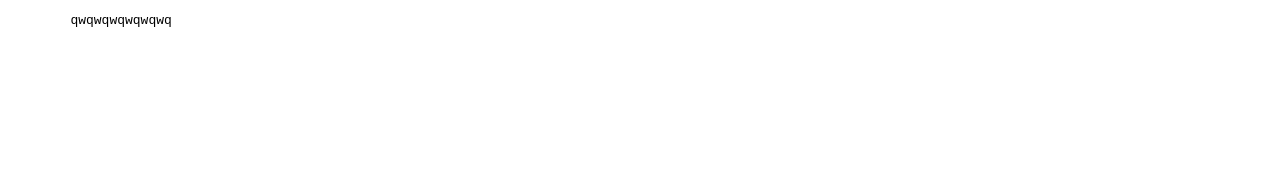
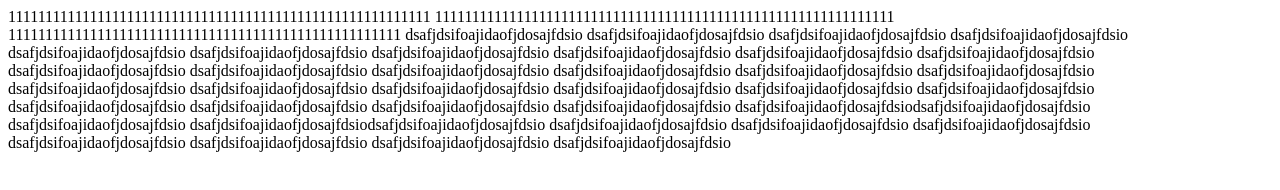
Before and after one commit to Toobe53/osioi.github.io, a plain HTML site: page index.html in a window 1280 px wide. Drawn offline with Linux system fonts and the light colour scheme.

Commit message:
Update index.html

```diff
--- a/index.html
+++ b/index.html
@@ -1,11 +1,45 @@
 <!DOCTYPE html>
 <html>
-<head>
-    <title>1111/111111</title>
-    <body>
-    <pre>
-        qwqwqwqwqwqwq
-    <pre>
-    <body>
-<head>
+111111111111111111111111111111111111111111111111111111111
+    11111111111111111111111111111111111111111111111111111111111111
+    11111111111111111111111111111111111111111111111111111
+    dsafjdsifoajidaofjdosajfdsio
+    dsafjdsifoajidaofjdosajfdsio
+    dsafjdsifoajidaofjdosajfdsio
+
+    dsafjdsifoajidaofjdosajfdsio
+    dsafjdsifoajidaofjdosajfdsio
+    dsafjdsifoajidaofjdosajfdsio
+    dsafjdsifoajidaofjdosajfdsio
+    dsafjdsifoajidaofjdosajfdsio
+    dsafjdsifoajidaofjdosajfdsio
+    dsafjdsifoajidaofjdosajfdsio
+    dsafjdsifoajidaofjdosajfdsio
+    dsafjdsifoajidaofjdosajfdsio
+    dsafjdsifoajidaofjdosajfdsio
+    dsafjdsifoajidaofjdosajfdsio
+    dsafjdsifoajidaofjdosajfdsio
+    dsafjdsifoajidaofjdosajfdsio
+    dsafjdsifoajidaofjdosajfdsio
+    dsafjdsifoajidaofjdosajfdsio
+    dsafjdsifoajidaofjdosajfdsio
+    dsafjdsifoajidaofjdosajfdsio
+    dsafjdsifoajidaofjdosajfdsio
+    dsafjdsifoajidaofjdosajfdsio
+    dsafjdsifoajidaofjdosajfdsio
+    dsafjdsifoajidaofjdosajfdsio
+    dsafjdsifoajidaofjdosajfdsio
+    dsafjdsifoajidaofjdosajfdsio
+    dsafjdsifoajidaofjdosajfdsiodsafjdsifoajidaofjdosajfdsio
+
+    dsafjdsifoajidaofjdosajfdsio
+    dsafjdsifoajidaofjdosajfdsiodsafjdsifoajidaofjdosajfdsio
+    dsafjdsifoajidaofjdosajfdsio
+    dsafjdsifoajidaofjdosajfdsio
+    dsafjdsifoajidaofjdosajfdsio
+
+    dsafjdsifoajidaofjdosajfdsio
+    dsafjdsifoajidaofjdosajfdsio
+    dsafjdsifoajidaofjdosajfdsio
+    dsafjdsifoajidaofjdosajfdsio
 </html>
```
